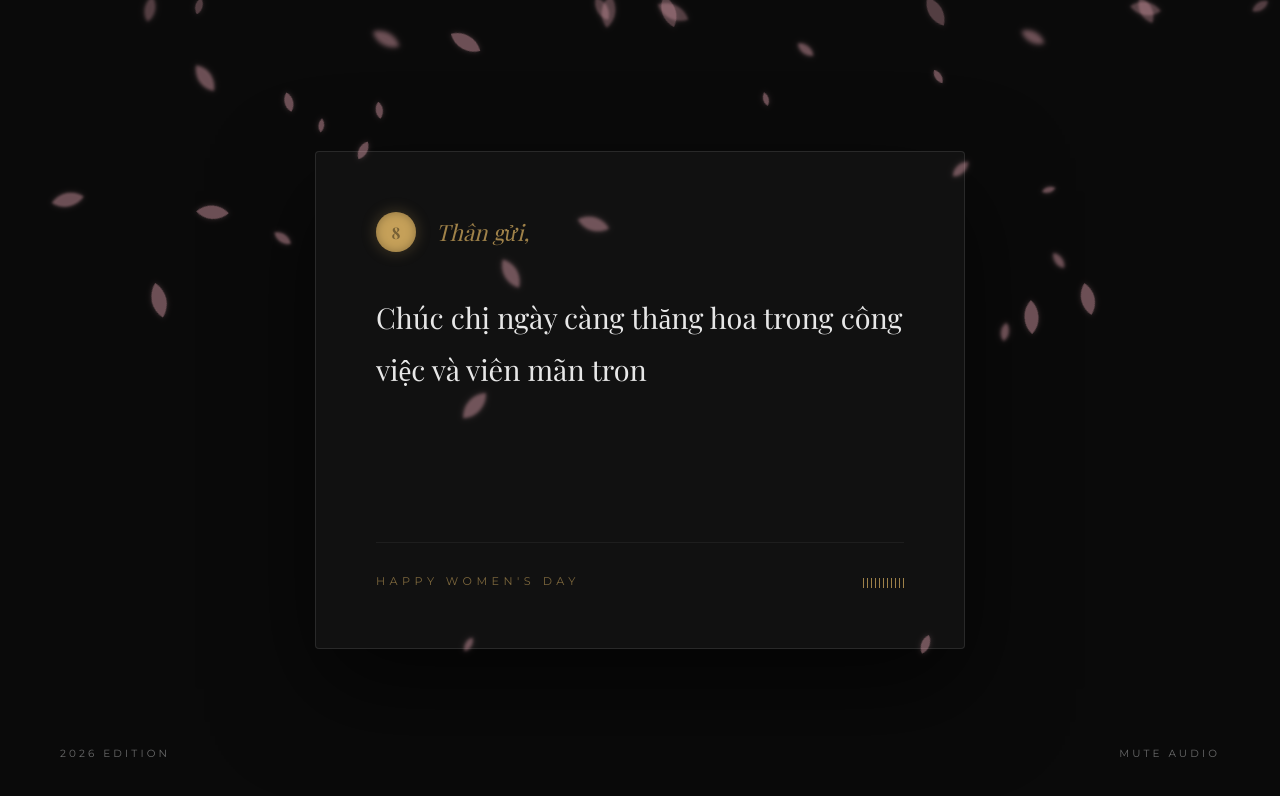
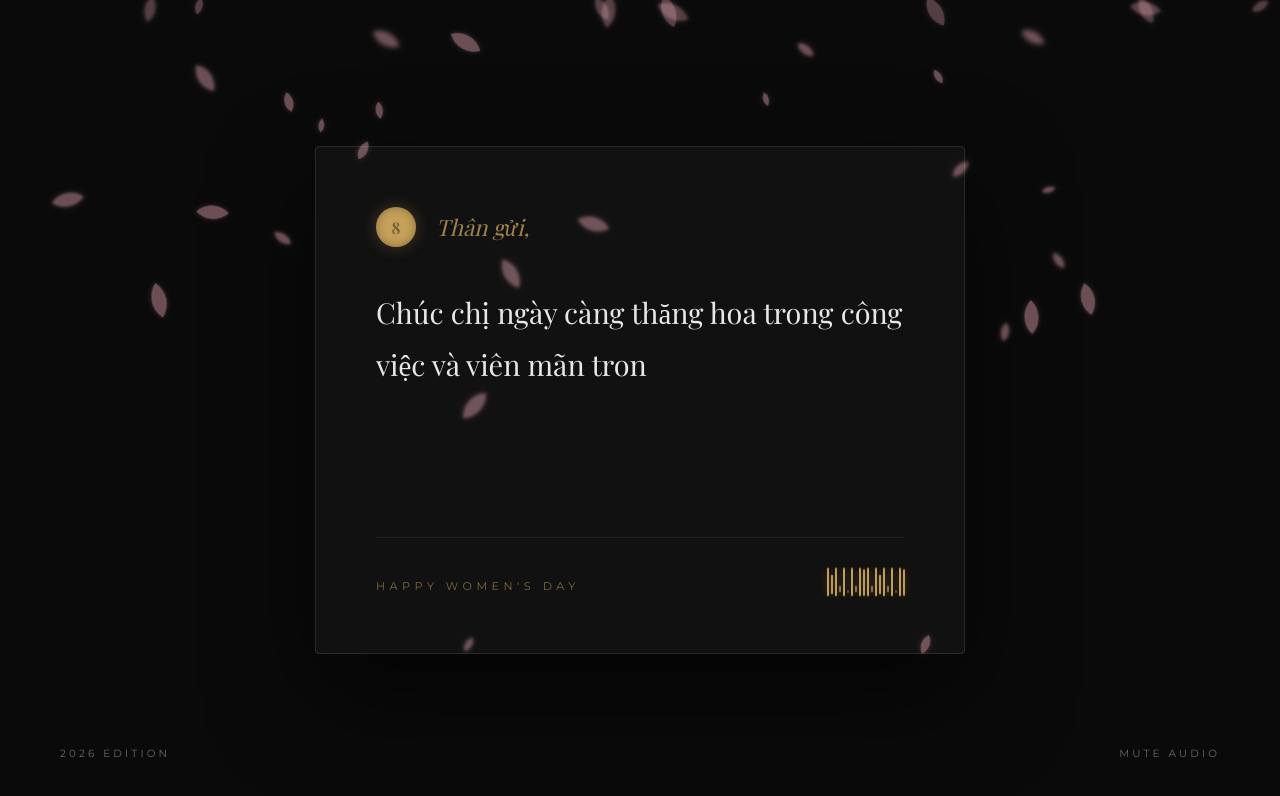
Before and after one commit to LeAnhTuanIT/happy-8-3, a React (Vite) app: page / in a window 1280 px wide. Both pictures are taken after a click on the button "MỞ MÓN QUÀ". Shown: the top 796 px of the page. Built offline with nearby package versions, Linux system fonts and the light colour scheme; a web font is replaced by a local one.

Commit message:
enhance mini visualizer with advanced animations and increased bar count for improved audio feedback

```diff
--- a/src/App.css
+++ b/src/App.css
@@ -288,29 +288,41 @@ body, html {
   opacity: 0.6;
 }
 
-/* --- MINI VISUALIZER --- */
+/* --- MINI VISUALIZER (ADVANCED) --- */
 .audio-visualizer-mini {
   display: flex;
   align-items: flex-end;
-  gap: 3px;
-  height: 15px;
+  gap: 2.5px;
+  height: 25px; /* Tăng chiều cao để sóng rõ hơn */
 }
 
 .v-bar-mini {
-  width: 1px;
+  width: 1.5px;
   background: var(--gold);
-  height: 2px;
-  opacity: 0.3;
+  height: 3px;
+  opacity: 0.2;
+  transition: opacity 0.3s;
+  border-radius: 1px;
 }
 
 .audio-visualizer-mini.active .v-bar-mini {
-  opacity: 0.8;
-  animation: barMiniAnim 1.2s ease-in-out infinite;
+  opacity: 0.9;
+  animation: barBounce 1.5s ease-in-out infinite;
+  box-shadow: 0 0 8px rgba(197, 160, 89, 0.4);
 }
 
-@keyframes barMiniAnim {
-  0%, 100% { height: 2px; }
-  50% { height: 12px; }
+/* Tạo sự ngẫu nhiên cho 20 thanh */
+.audio-visualizer-mini.active .v-bar-mini:nth-child(2n) { animation-duration: 0.8s; animation-delay: 0.1s; }
+.audio-visualizer-mini.active .v-bar-mini:nth-child(3n) { animation-duration: 1.2s; animation-delay: 0.4s; }
+.audio-visualizer-mini.active .v-bar-mini:nth-child(4n) { animation-duration: 1.0s; animation-delay: 0.2s; }
+.audio-visualizer-mini.active .v-bar-mini:nth-child(5n) { animation-duration: 0.6s; animation-delay: 0.5s; }
+.audio-visualizer-mini.active .v-bar-mini:nth-child(odd) { animation-duration: 1.4s; animation-delay: 0.3s; }
+
+@keyframes barBounce {
+  0%, 100% { height: 3px; opacity: 0.4; transform: scaleY(1); }
+  30% { height: 18px; opacity: 1; transform: scaleY(1.2); }
+  60% { height: 8px; opacity: 0.7; transform: scaleY(0.8); }
+  80% { height: 22px; opacity: 1; transform: scaleY(1.3); }
 }
 
 /* --- FOOTER --- */
--- a/src/App.tsx
+++ b/src/App.tsx
@@ -226,7 +226,7 @@ function App() {
               <div className="card-footer">
                 <p className="signature">Happy Women's Day</p>
                 <div className={`audio-visualizer-mini ${isPlaying ? "active" : ""}`}>
-                  {[...Array(11)].map((_, i) => (
+                  {[...Array(20)].map((_, i) => (
                     <div key={i} className="v-bar-mini"></div>
                   ))}
                 </div>
```
